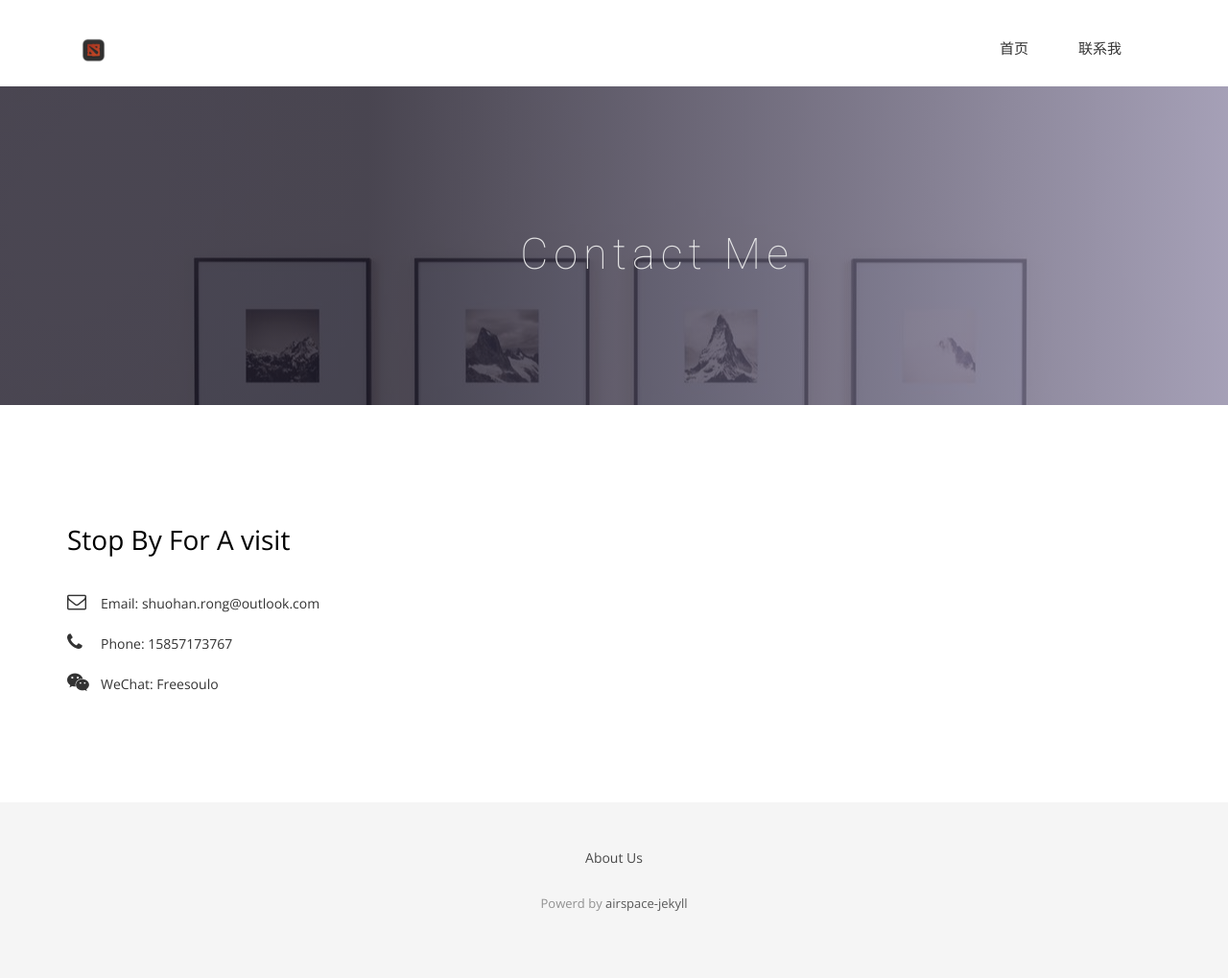
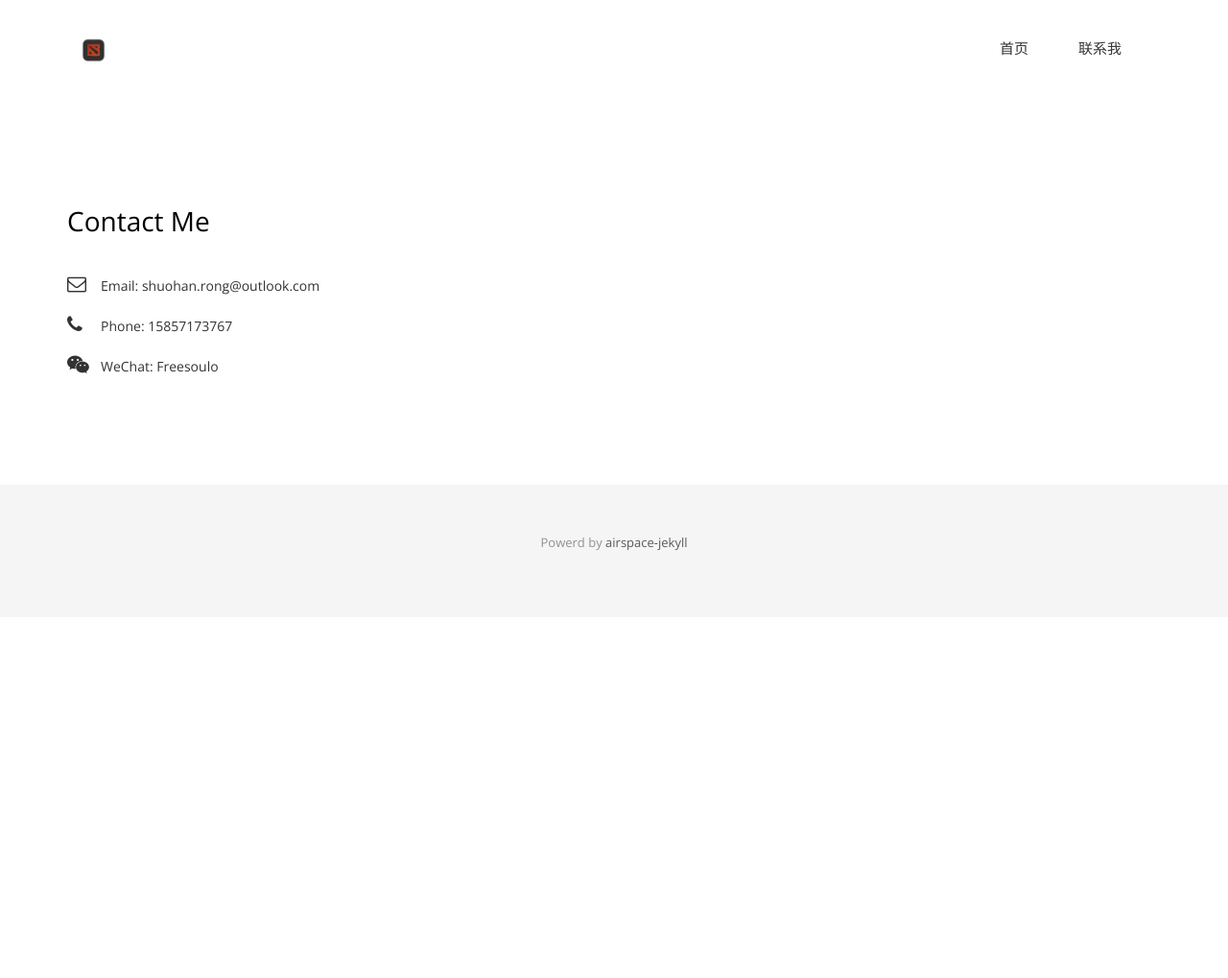
Before and after one commit to shuohanr/back.shuohanr.github.io, a Jekyll site: the page built from contact.html, in a window 1280 px wide. Shown: the whole page at 96% size. Built offline with Jekyll 4.4.1, drawn with Linux system fonts in a browser that asks for light colours; nearby versions of some CDN libraries; some web fonts are replaced; after the commit the page ends 900 px from its top, so only the background shows below that.

Commit message:
精简页面

```diff
--- a/_includes/footer.html
+++ b/_includes/footer.html
@@ -3,14 +3,6 @@
   <div class="container">
     <div class="row">
       <div class="col-md-12">
-        <div class="footer-manu">
-          <ul>
-            <li><a href="#">About Us</a></li>
-            <!-- <li><a href="{{ site.baseurl }}/contact">Contact us</a></li>
-            <li><a href="#">How it works</a></li>
-            <li><a href="#">Terms</a></li> -->
-          </ul>
-        </div>
         <p>Powerd by <a href="https://github.com/luminousrubyist/airspace-jekyll">airspace-jekyll</a></p>
       </div>
     </div>
--- a/contact.html
+++ b/contact.html
@@ -5,6 +5,7 @@
 ---
 
 <!-- Slider Start -->
+<!--
 <section id="global-header">
   <div class="container">
     <div class="row">
@@ -16,13 +17,14 @@
     </div>
   </div>
 </section>
+-->
 <!-- contact form start -->
 <section id="contact-form">
     <div class="container">
       <div id="contact-box" class="row">
         <div class="col-md-6 col-sm-12">
           <div class="block">
-            <h2>Stop By For A visit</h2>
+            <h2>Contact Me</h2>
             <ul class="address-block">
               <li>
                   <i class="fa fa-envelope-o"></i>Email: shuohan.rong@outlook.com
```
